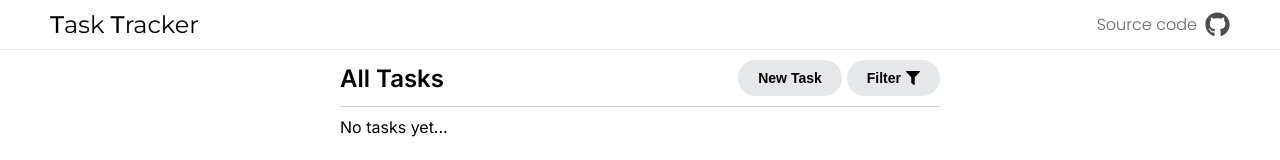
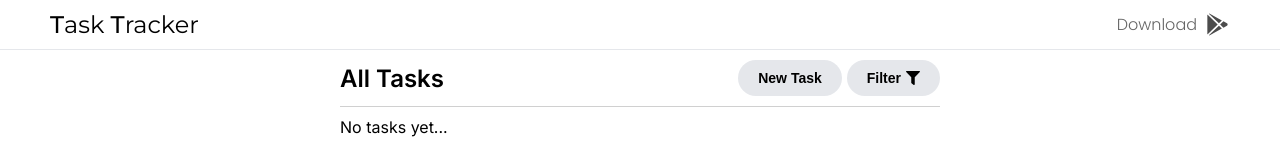
Before and after one commit to Casuals4Fun/ToDo-Tasks, a React (Vite) app: page / in a window 1280 px wide. Shown: the top 160 px of the page. Built offline with nearby package versions, Linux system fonts and the light colour scheme.

Commit message:
add download button

```diff
--- a/src/components/Navbar/Navbar.jsx
+++ b/src/components/Navbar/Navbar.jsx
@@ -1,5 +1,5 @@
 import './Navbar.css'
-import { FaGithub } from "react-icons/fa";
+import { IoLogoGooglePlaystore } from "react-icons/io5";
 
 const Navbar = () => {
     return (
@@ -8,9 +8,9 @@ const Navbar = () => {
                 <h1>
                     <span>T</span>ask <span>T</span>racker
                 </h1>
-                <a href='https://github.com/Shubham-Lal/React-Task-Tracker' target='_blank' rel='noopener noreferrer'>
-                    <p>Source code</p>
-                    <FaGithub size={25} />
+                <a href='https://play.google.com/store/apps/details?id=com.casuals4fun.todotasks' target='_blank' rel='noopener noreferrer'>
+                    <p>Download</p>
+                    <IoLogoGooglePlaystore size={25} />
                 </a>
             </div>
         </nav>
```
